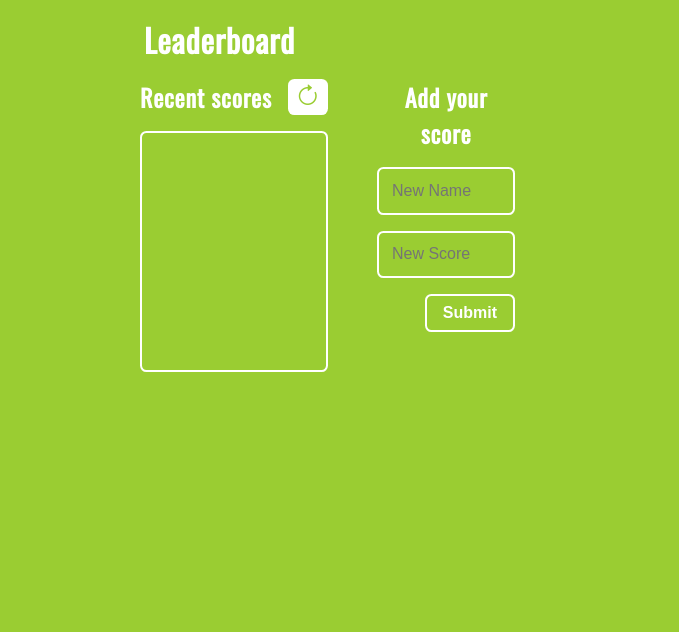
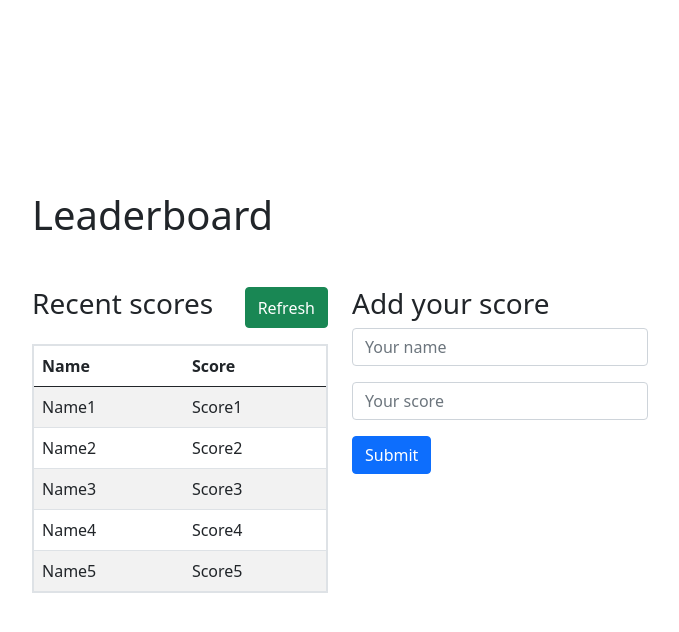
Before and after one commit to abenezer-addisu/Leaderboard, a website built with webpack: page src/index.html in a window 1280 px wide. Shown: the whole page, without its empty margins (300-979 px from the left). Built offline with nearby package versions, Linux system fonts and the light colour scheme.

Commit message:
json updated

```diff
--- a/src/index.html
+++ b/src/index.html
@@ -1,44 +1,80 @@
 <!DOCTYPE html>
 <html lang="en">
-<head>
-    <meta charset="UTF-8">
-    <meta http-equiv="X-UA-Compatible" content="IE=edge">
-    <meta name="viewport" content="width=device-width, initial-scale=1.0">
-    <link rel="stylesheet" href="https://cdn.jsdelivr.net/npm/bootstrap-icons@1.10.5/font/bootstrap-icons.css">
-    <title>Leaderboard App</title>
-</head>
-<body>
-    <div class="app flex-container flex-center flex-column">
-        <main>
-          <header class="header"><h1>Leaderboard</h1></header>
-          <div class="main-container flex-container full-width-container">
-              <section class="scores-section flex-container flex-item flex-column flex-center">
-                <div>
-                  <header class="scores-header flex-container">
-                    <h2>Recent scores</h2>
-                    <button id="refresh" class="refresh-button" title="Refresh the list of scores" type="button">
-                      <i class="bi bi-arrow-clockwise"></i>
-                    </button>
-                  </header>
-                  <ul id="scores" class="scores">
-                  </ul>
-                </div>
-              </section>
-              <section class="input-section flex-container flex-item flex-column flex-center">
-                <div>
-                  <header><h2>Add your score</h2></header>
-                  <form action="#" id="form" class="flex-container flex-column flex-center">
-                    <input type="text" title="Please enter your name" name="name" id="name" placeholder="New Name" required>
-                    <input type="number" title="Please enter a score between 0 and 1000" name="score" id="score" placeholder="New Score" min=0 max=1000 required>
-                    <button class="button submit-button" title="Submit your score" type="submit">Submit</button>
-                  </form>
-                </div>
-                <div class="result">
-                  <p id="result" class="result-message"></p>
-                </div>
-              </section>
-          </div>
-        </main>
+  <head>
+    <meta charset="UTF-8" />
+    <meta name="viewport" content="width=device-width, initial-scale=1.0" />
+    <!-- Bootstrap link -->
+    <link
+      href="https://cdn.jsdelivr.net/npm/bootstrap@5.0.2/dist/css/bootstrap.min.css"
+      rel="stylesheet"
+      integrity="sha384-EVSTQN3/azprG1Anm3QDgpJLIm9Nao0Yz1ztcQTwFspd3yD65VohhpuuCOmLASjC"
+      crossorigin="anonymous" />
+    <link rel="stylesheet" href="style.css" />
+    <title>Microverse Leaderboard Project</title>
+  </head>
+  <body class="container w-50 d-flex flex-column justify-content-center">
+    <!-- Header -->
+    <header>
+      <h1 class="mb-5">Leaderboard</h1>
+    </header>
+    <section class="d-flex gap-4 justify-content-between">
+      <div class="w-50">
+        <div class="d-flex mb-3 justify-content-between">
+          <h3>Recent scores</h3>
+          <button type="button" class="btn btn-success">Refresh</button>
+        </div>
+
+        <!-- Recent score section -->
+        <table class="table border border-2 table-striped">
+          <thead>
+            <tr>
+              <th scope="col">Name</th>
+              <th scope="col">Score</th>
+            </tr>
+          </thead>
+          <tbody>
+            <tr>
+              <td>Name1</td>
+              <td>Score1</td>
+            </tr>
+            <tr>
+              <td>Name2</td>
+              <td>Score2</td>
+            </tr>
+            <tr>
+              <td>Name3</td>
+              <td>Score3</td>
+            </tr>
+            <tr>
+              <td>Name4</td>
+              <td>Score4</td>
+            </tr>
+            <tr>
+              <td>Name5</td>
+              <td>Score5</td>
+            </tr>
+          </tbody>
+        </table>
       </div>
-</body>
+      <!-- Add score section -->
+      <form class="w-50">
+        <h3>Add your score</h3>
+        <div class="mb-3">
+          <input
+            type="text"
+            class="form-control"
+            id="name"
+            placeholder="Your name" />
+        </div>
+        <div class="mb-3">
+          <input
+            type="number"
+            class="form-control"
+            id="score"
+            placeholder="Your score" />
+        </div>
+        <button type="submit" class="btn btn-primary">Submit</button>
+      </form>
+    </section>
+  </body>
 </html>
--- a/src/index.js
+++ b/src/index.js
@@ -1 +1 @@
-import './styles/main.css';
+import './style.css';
--- /dev/null
+++ b/src/style.css
@@ -0,0 +1,3 @@
+body {
+  height: 100vh;
+}
--- a/src/styles/main.css
+++ /dev/null
@@ -1,187 +0,0 @@
-@import url('https://fonts.googleapis.com/css2?family=Roboto&display=swap');
-@import url('https://fonts.googleapis.com/css2?family=Oswald&display=swap');
-
-* {
-  margin: 0;
-  padding: 0;
-  background-color: yellowgreen;
-  color: #fff;
-}
-
-@media only screen and (max-width: 600px) {
-  .main-container {
-    flex-direction: column-reverse;
-    width: 100%;
-  }
-
-  .flex-item {
-    width: unset;
-  }
-
-  section {
-    margin-bottom: 1rem;
-  }
-}
-
-body {
-  font-family: 'Roboto', 'Courier New', Courier, monospace;
-}
-
-.flex-container {
-  display: flex;
-}
-
-.flex-column {
-  flex-direction: column;
-}
-
-.flex-center {
-  align-items: center;
-}
-
-.flex-row-center {
-  justify-content: center;
-}
-
-.main-container {
-  width: 100%;
-}
-
-.flex-item {
-  width: 50%;
-}
-
-.header {
-  align-self: start;
-  font-family: 'Oswald', 'Courier New', Courier, monospace;
-  letter-spacing: 0.05rem;
-}
-
-.bi-arrow-clockwise {
-  font-weight: 900;
-  font-size: 24px;
-}
-
-.header > * {
-  padding: 1rem;
-  user-select: none;
-}
-
-.result {
-  width: 70%;
-}
-
-.result-message {
-  text-align: center;
-}
-
-.scores-header {
-  font-family: 'Oswald', 'Courier New', Courier, monospace;
-  letter-spacing: 0.05rem;
-  margin-bottom: 1rem;
-}
-
-.scores-header > h2 {
-  margin-right: 1rem;
-}
-
-.scores {
-  padding: 0.4rem 0.8rem;
-  overflow-y: auto;
-  height: 100%;
-  border: 0.15rem solid #fff;
-  border-radius: 0.4rem;
-}
-
-.scores-section > div {
-  display: flex;
-  flex-direction: column;
-  height: 100%;
-}
-
-.score-item {
-  display: flex;
-  justify-content: space-between;
-  margin: 0.4rem 0;
-}
-
-.input-section header {
-  text-align: center;
-  font-family: 'Oswald', 'Courier New', Courier, monospace;
-  letter-spacing: 0.05rem;
-}
-
-.input-section input {
-  padding: 0.8rem;
-  font-size: 1rem;
-  outline: none;
-  border: 0.15rem solid #fff;
-  border-radius: 0.4rem;
-}
-
-.input-section input:focus {
-  border-color: white;
-}
-
-.input-section div * {
-  margin-bottom: 1rem;
-}
-
-.input-section div {
-  width: 65%;
-}
-
-#form {
-  margin: 0;
-}
-
-#name,
-#score {
-  align-self: stretch;
-}
-
-.submit-button {
-  padding: 0.5rem 1rem;
-  outline: none;
-  border: 0.15rem solid #fff;
-  border-radius: 0.4rem;
-  background-color: yellowgreen;
-  font-weight: bold;
-  font-size: 1rem;
-  transition: scale 0.1s;
-  align-self: flex-end;
-}
-
-.submit-button:hover {
-  background-color: #fff;
-  color: yellowgreen;
-  border-color: yellowgreen;
-  scale: 1.05;
-}
-
-#result {
-  padding: 0.25rem;
-}
-
-.refresh-button {
-  border: none;
-  background-color: #fff;
-  color: yellowgreen;
-  border-radius: 0.4rem;
-  padding: 0 0.5rem;
-}
-
-.refresh-button:hover {
-  border-color: #fff;
-  background-color: rgb(133, 169, 62);
-  color: #fff;
-}
-
-.refresh-button:active {
-  scale: 1.1;
-}
-
-i {
-  color: inherit;
-  background-color: transparent;
-}
```
Also changed, not shown: package.json (+6 -3 lines), 1 other file.
